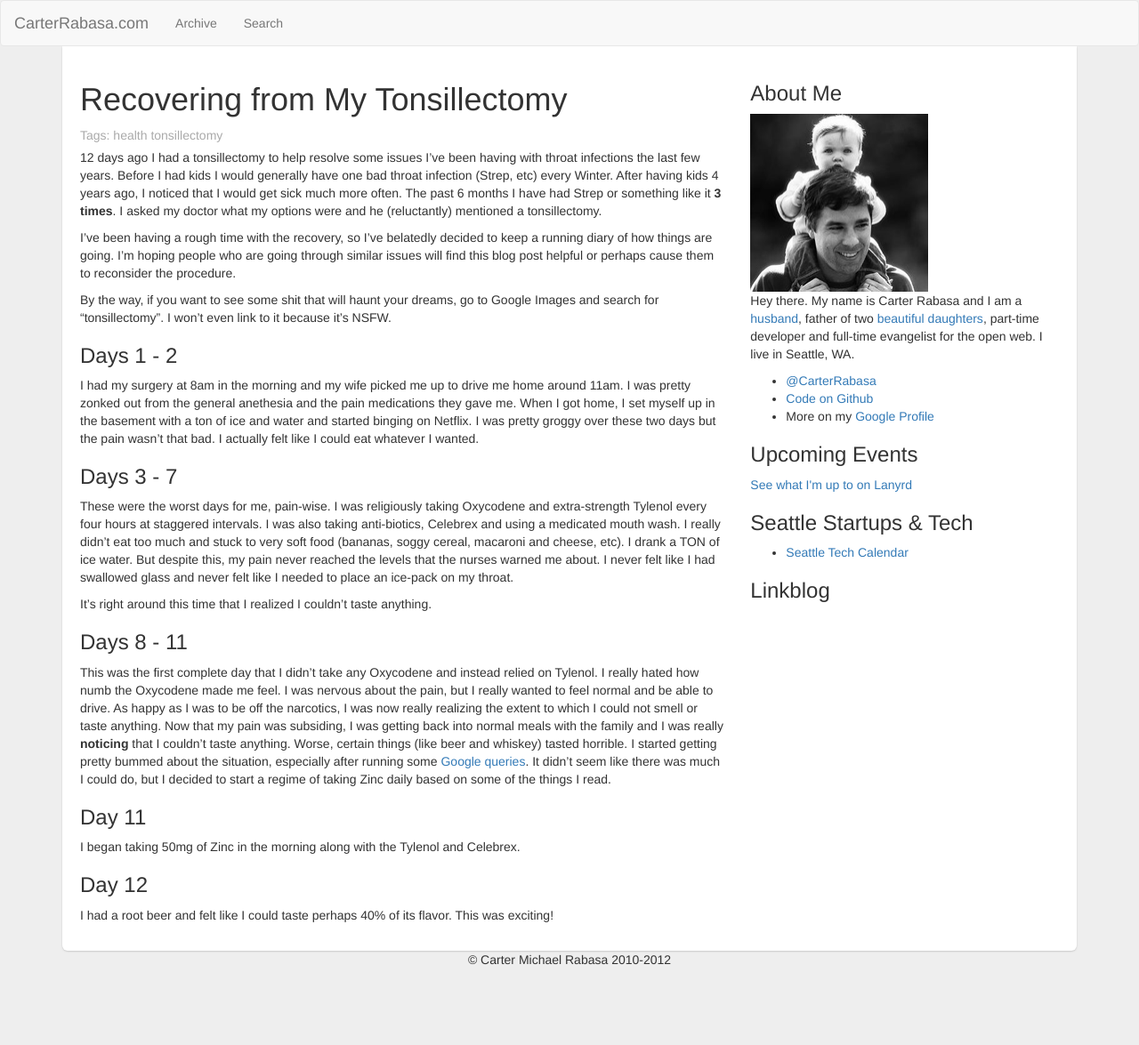
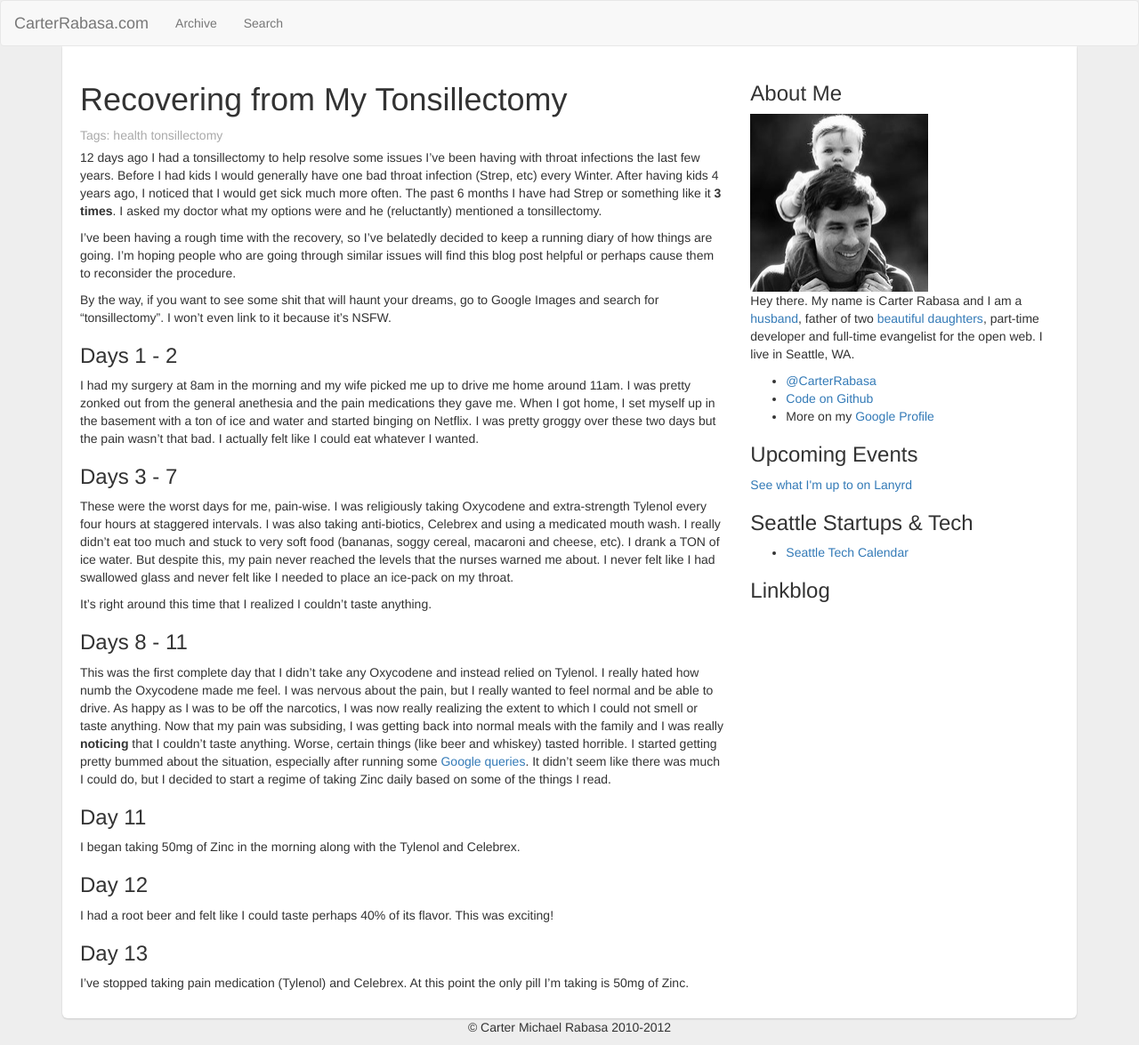
Before and after one commit to crtr0/carter.rabasa.com, a Jekyll site: the page built from _posts/2014-03-10-recovering-from-my-tonsillectomy.md, in a window 1280 px wide. Shown: the whole page at 89% size. Built offline with Jekyll 4.4.1, drawn with Linux system fonts in a browser that asks for light colours; nearby versions of some CDN libraries; Markdown is read by kramdown in place of the engine named in the settings; a script that is not in the unit is left out; comment, search, counter and statistics services are not loaded; before the commit the page ends 1099 px from its top, so only the background shows below that.

Commit message:
Update 2014-03-10-recovering-from-my-tonsillectomy.md

```diff
--- a/_posts/2014-03-10-recovering-from-my-tonsillectomy.md
+++ b/_posts/2014-03-10-recovering-from-my-tonsillectomy.md
@@ -34,4 +34,8 @@ I began taking 50mg of Zinc in the morning along with the Tylenol and Celebrex.
 I had a root beer and felt like I could taste perhaps 40% of its flavor. This was exciting!
 
 
+### Day 13
+
+I've stopped taking pain medication (Tylenol) and Celebrex. At this point the only pill I'm taking is 50mg of Zinc.
+
 [1]:https://www.google.com/search?q=Tonsillectomy+taste
```
